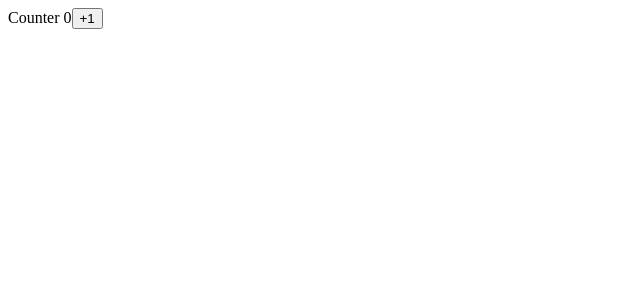
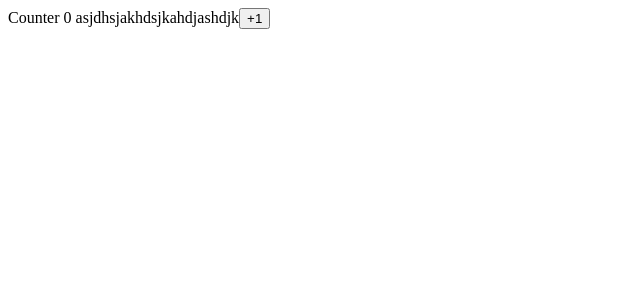
Before and after one commit to iJulioDuarte/react-ci-cd-deploy, a React (Vite) app: page / in a window 1280 px wide. Shown: the top 300 px of the page, without its empty margins (0-640 px from the left). Built offline with nearby package versions, Linux system fonts and the light colour scheme.

Commit message:
deploy test

```diff
--- a/src/App.tsx
+++ b/src/App.tsx
@@ -4,7 +4,7 @@ function App() {
   const [number, setNumber] = useState(0);
   return (
     <main>
-      <span>Counter {number}</span>
+      <span>Counter {number} asjdhsjakhdsjkahdjashdjk</span>
       <button onClick={() => setNumber((n) => n + 1)}>+1</button>
     </main>
   );
```
